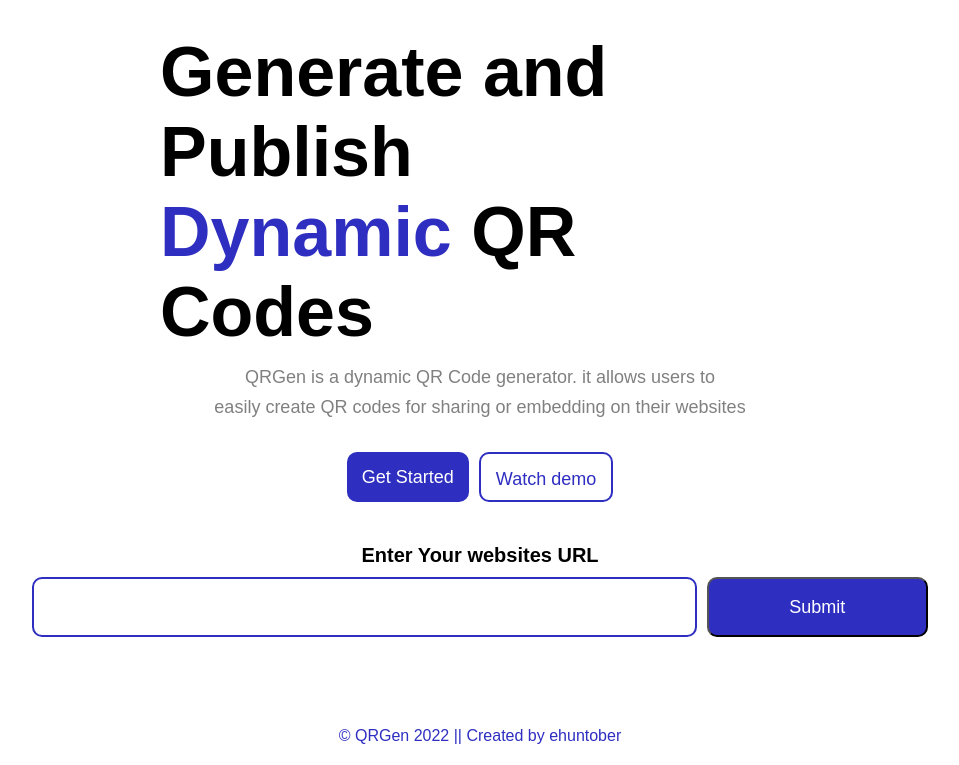
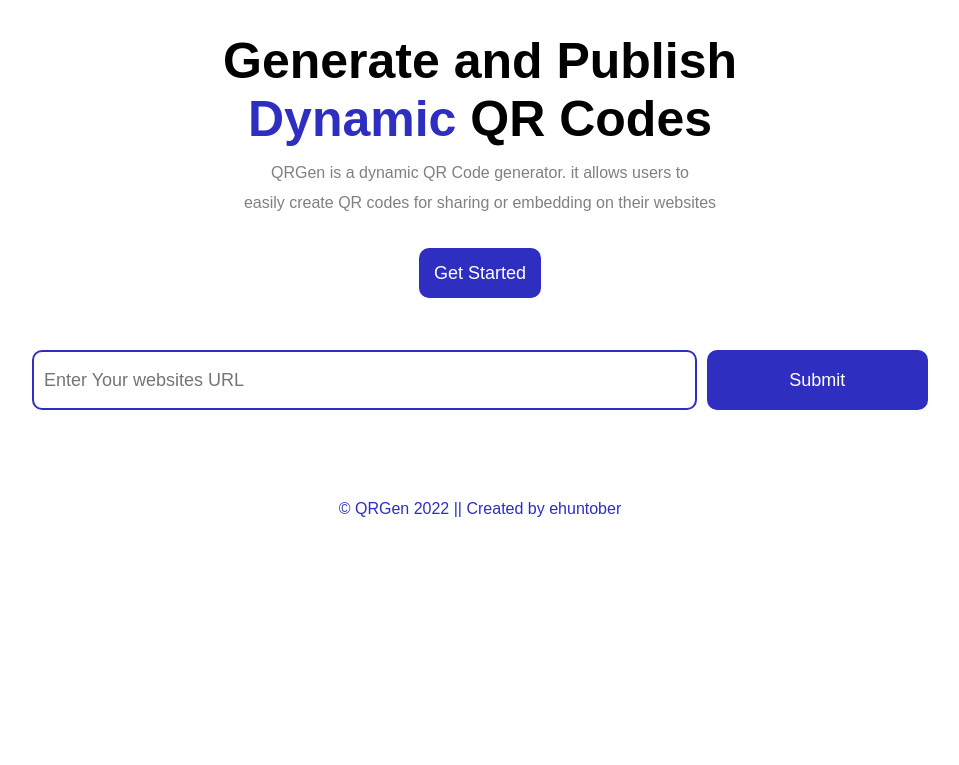
Before and after one commit to ehuntober/QRGEN, a Flask app: page / in a window 1280 px wide. Shown: the part 60-825 px from the top of the page, without its empty margins (160-1119 px from the left). After the commit the page ends 577 px from the top, so only its background shows below. Run offline with Flask 2, Linux system fonts and the light colour scheme.

Commit message:
new commit

```diff
--- a/app.py
+++ b/app.py
@@ -23,7 +23,7 @@ app.config['SECRET_KEY'] = 'bdb21f595598ab4780155f48ea1c1add8ef3efdd'
 
 @app.route('/',methods=['GET','POST'])
 def index_page():
-    return render_template('generate_qrcode.html', title="index Page")
+    return render_template('generate_qrcode.html', title="QRGen")
 
 @app.route('/generate',methods=['POST'])
 def generate_url():
--- a/static/style.css
+++ b/static/style.css
@@ -58,7 +58,7 @@
 }
 
 .container h1{
-    font-size: 70px;
+    font-size: 50px;
 
 }
 
@@ -68,11 +68,11 @@
 
 .container p{
     padding-top: 10px;
-    font-size: 18px;
+    font-size: 16px;
     text-align: center;
     line-height: 30px;
     margin-bottom: 20px;
-    font-weight: 500;
+    font-weight: 100;
     color: gray;
 }
 
@@ -142,6 +142,7 @@
     font-size: 18px;
     outline: none;
     border-radius: 10px;
+    border: none;
 }
 
 
--- a/templates/generate_qrcode.html
+++ b/templates/generate_qrcode.html
@@ -12,15 +12,15 @@
 
     <div class="container-box">
         <button>Get Started</button>
-        <button id="demo-btn"> <span>Watch demo</span></button>
+
     </div>
 </div>
 
 
  <div class="url_box">
-    <h2>Enter Your websites URL</h2>
+    <h2></h2>
     <form action="/generate" method="POST">
-        <input type="text" name="url" class="text" />
+        <input type="text" name="url" class="text" placeholder="Enter Your websites URL" />
         <input type="submit" class="btn-submit" />
     </form>
 
```
